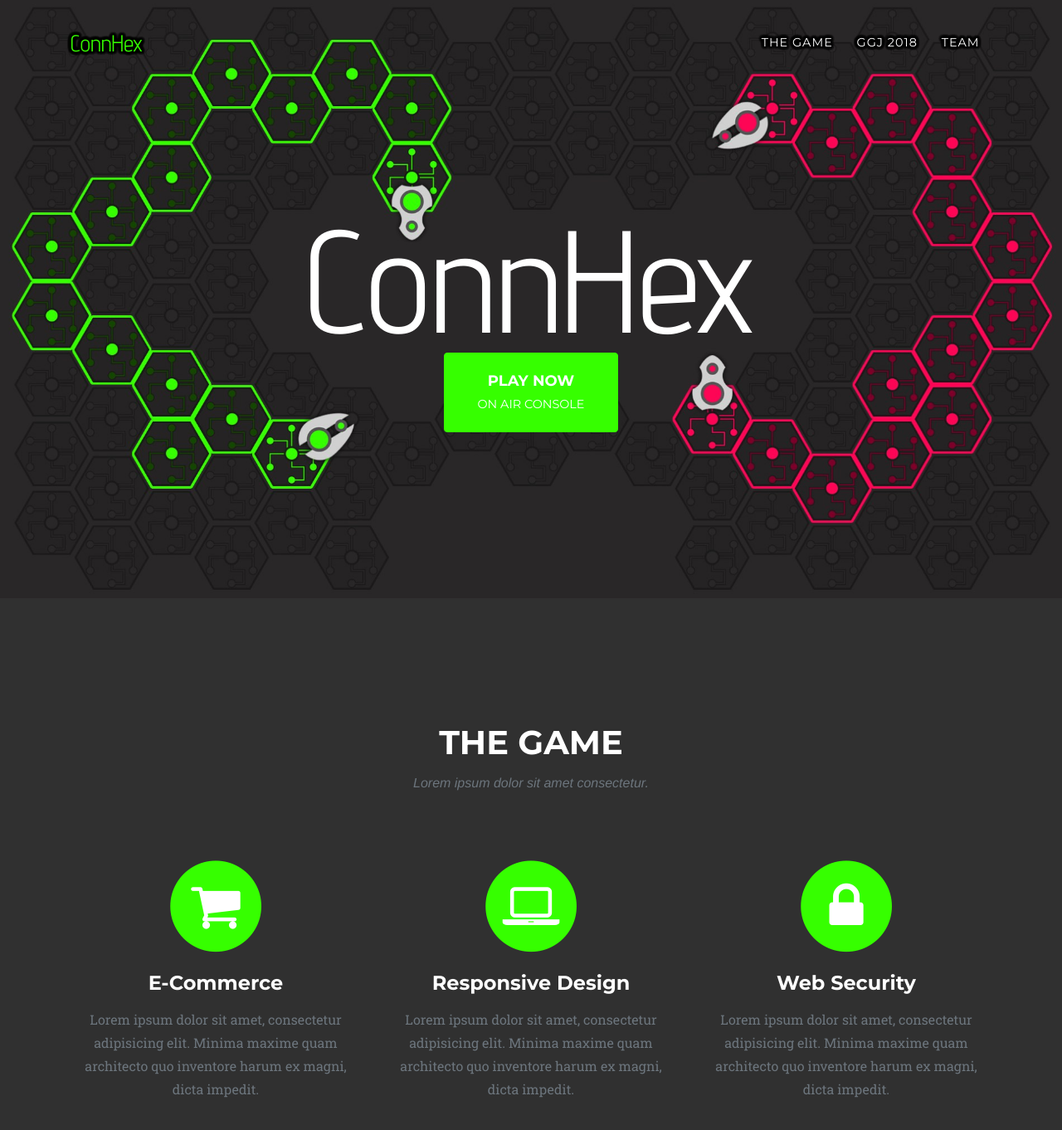
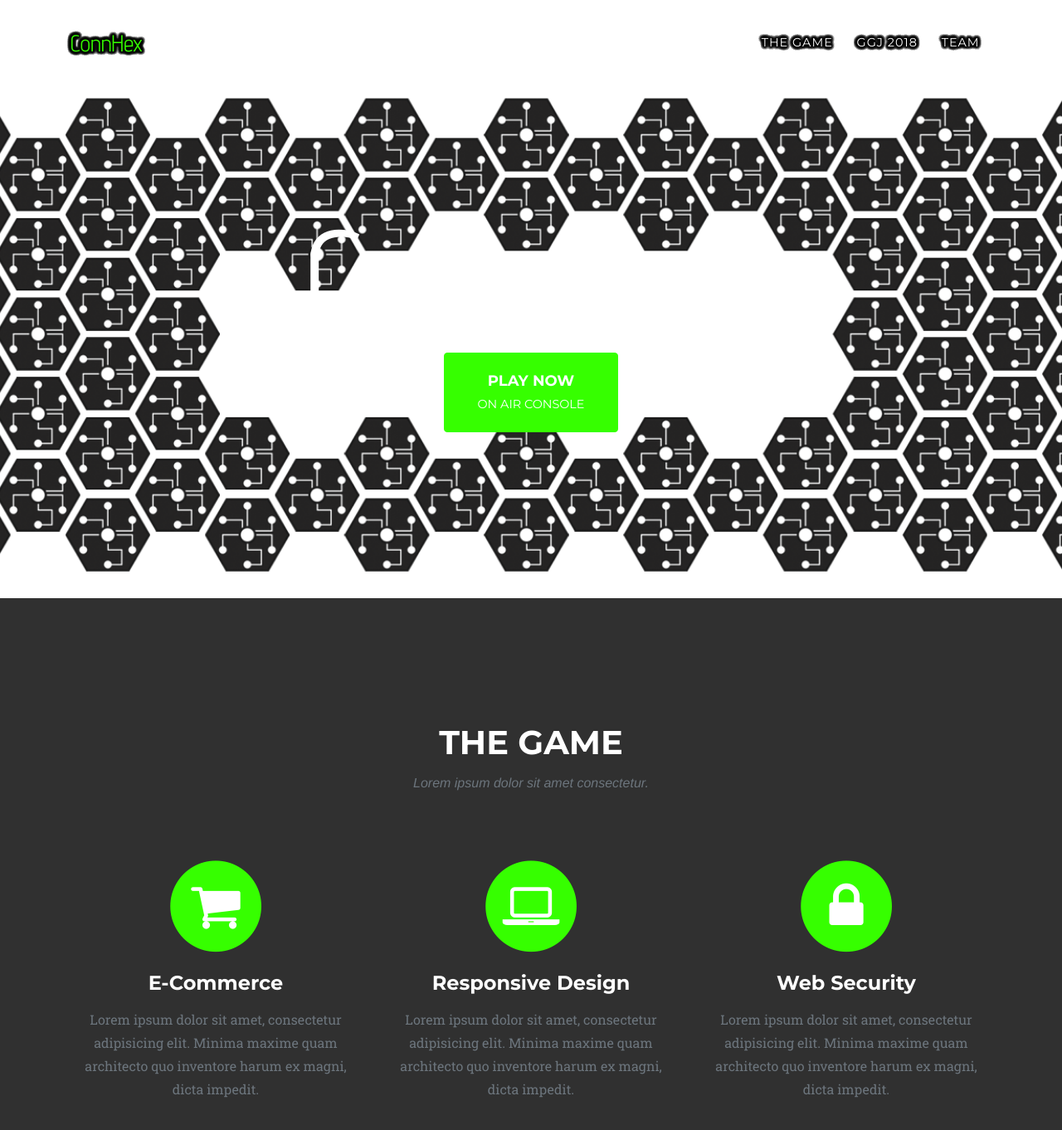
Before and after one commit to ConnHex/connhex.github.io, a Jekyll site: the page built from index.html, in a window 1280 px wide and 1400 px high. Shown: the top 1362 px of the window at 83% size. Built offline with Jekyll 4.4.1, drawn with Linux system fonts in a browser that asks for light colours; some web fonts are replaced; the list of posts is cut into pages by our own code.

Commit message:
Update agency.css

```diff
--- a/css/agency.css
+++ b/css/agency.css
@@ -179,7 +179,7 @@
 header.masthead {
   text-align: center;
   color: white;
-  background-image: url("../img/header-bg.jpg");
+  background-image: url("../img/bg_home.png");
   background-repeat: no-repeat;
   background-attachment: scroll;
   background-position: center center;
```
